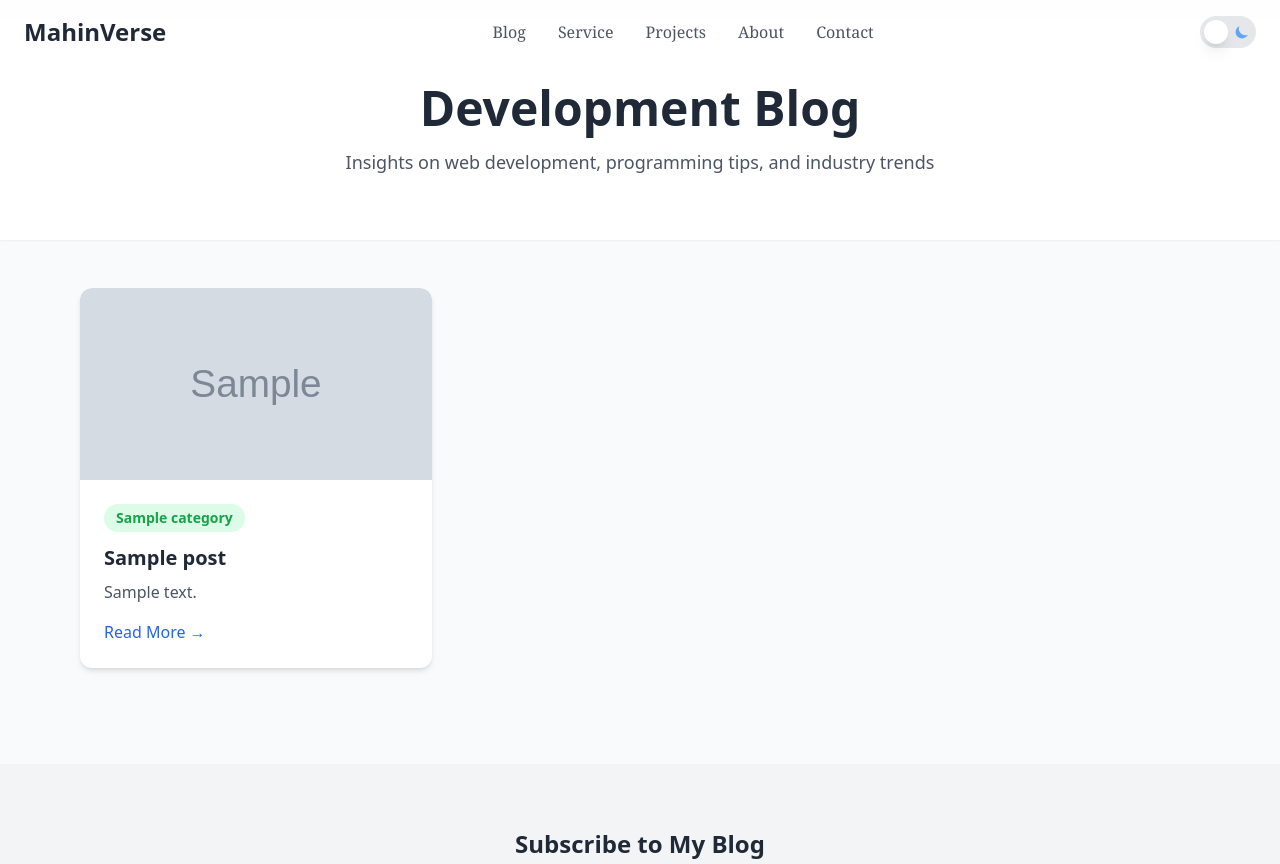
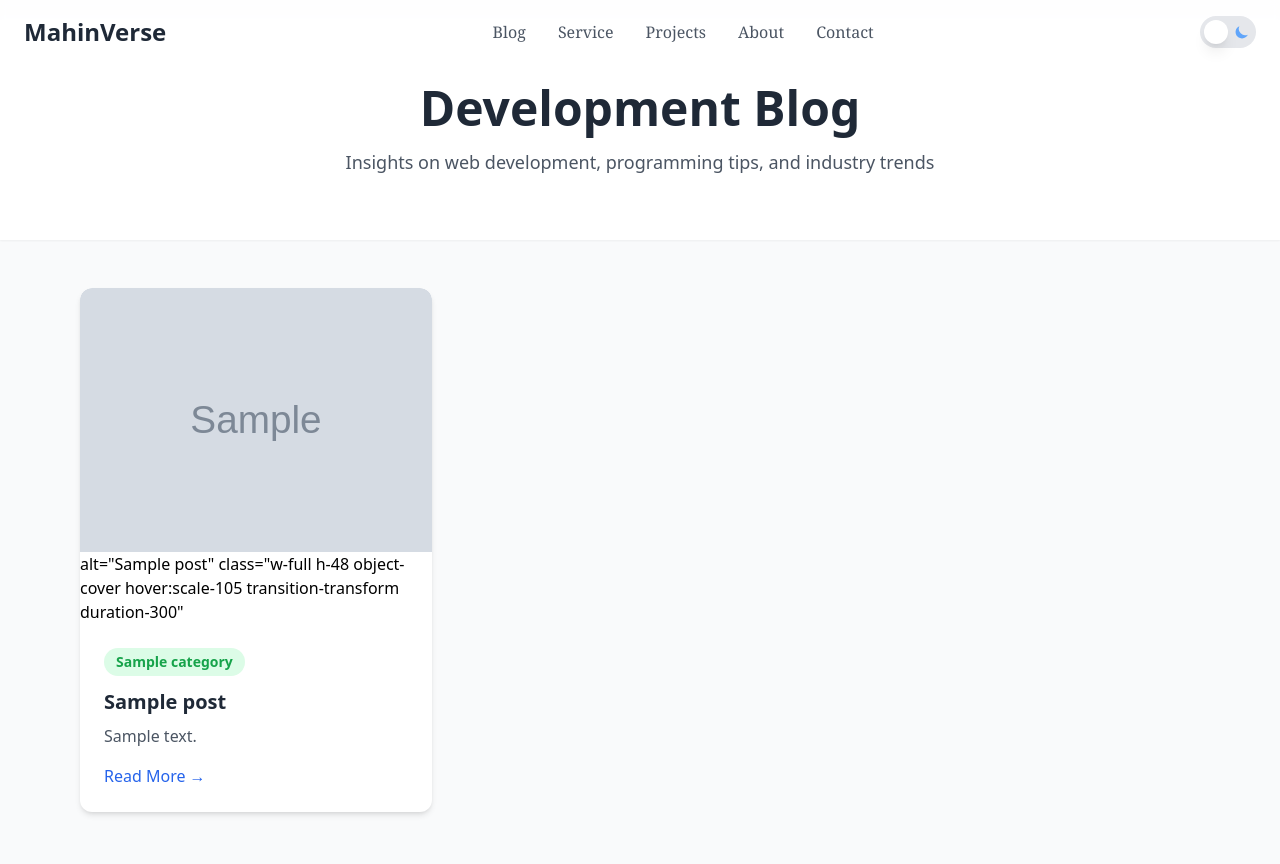
Before and after one commit to MahinShahriar/MahinVerse, a Django app: template theme/templates/blog.html in a window 1280 px wide. Shown: the top 864 px of the page. Run offline with Django 5.2, Linux system fonts and the light colour scheme; the template is opened without the code that fills it: most values are stand-ins (such as "Sample title", 1, 10 or a date in 2020); grey boxes marked "Sample" are stand-in pictures; data that the repository does not hold is empty; some libraries are stand-ins or nearby versions.

Commit message:
Fixed image path issue in blog template

```diff
--- a/theme/templates/blog.html
+++ b/theme/templates/blog.html
@@ -21,9 +21,10 @@
                     <article class="bg-white dark:bg-gray-600 rounded-xl shadow-md overflow-hidden hover:shadow-lg transition-shadow">
                         {% if post.img %}
                             <div class="relative overflow-hidden rounded-t-xl">
-                                <img src="{%static post.img %}"
-                                     alt="Blog post"
-                                     class="w-full h-48 object-cover hover:scale-105 transition-transform duration-300">
+                                <img src="{{ post.img.url}}">
+                                     alt="{{post.title}}"
+                                     class="w-full h-48 object-cover hover:scale-105 transition-transform duration-300"
+
                             </div>
                         {% endif %}
                         <div class="p-6">
```
Also changed, not shown: MahinVerse/settings.py (+5 -2 lines).
